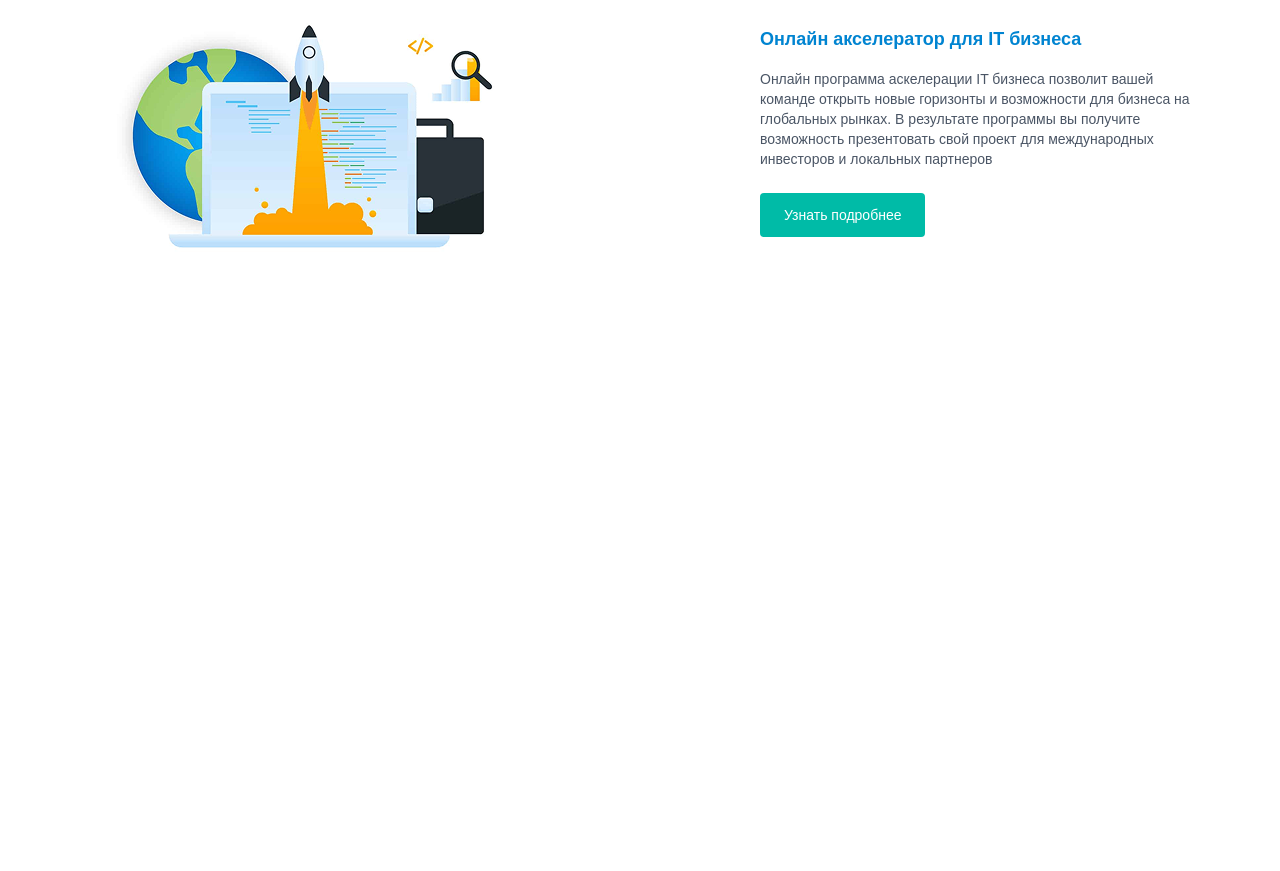
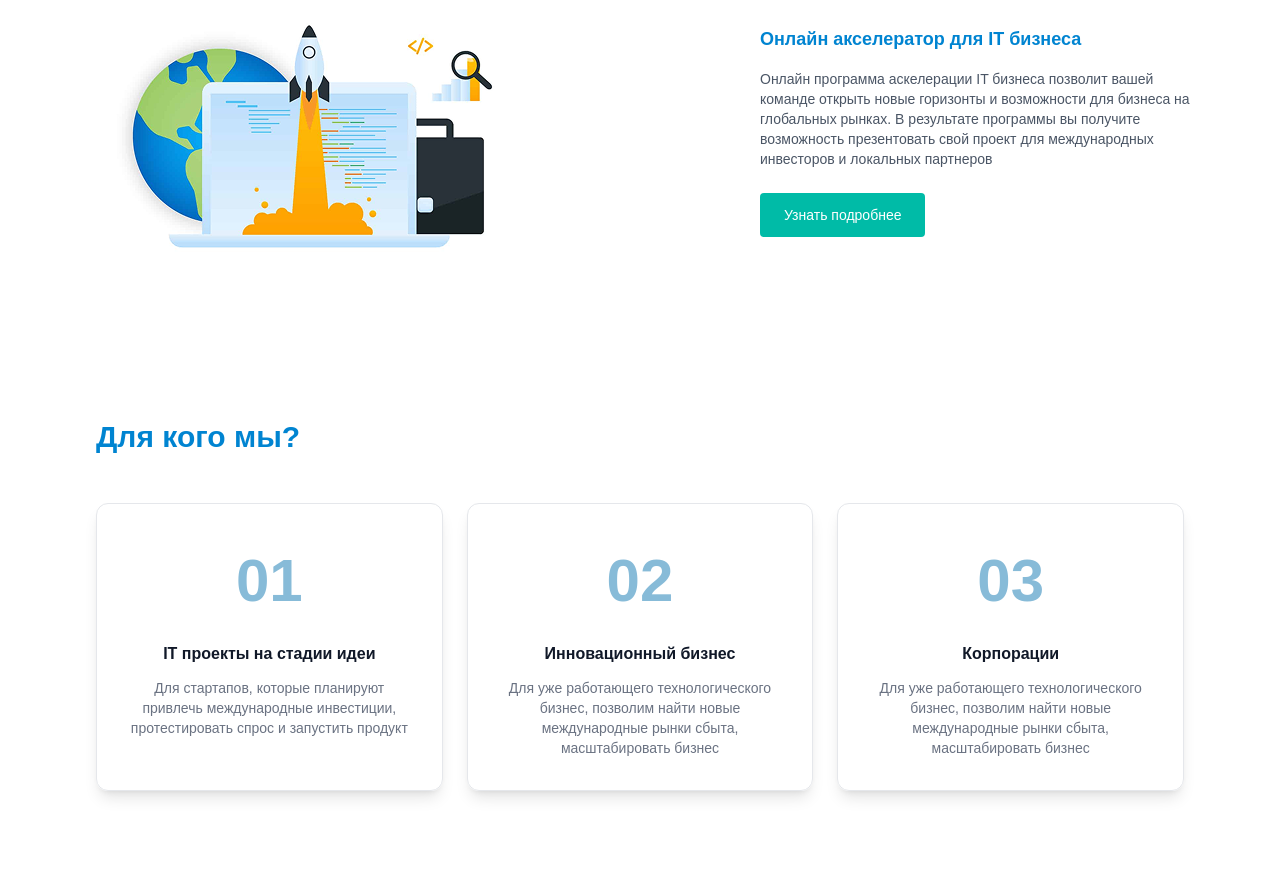
Before and after one commit to mirzozodam2009-lang/Home-Work, a website: page index.html in a window 1280 px wide. Shown: the part 1333-2204 px from the top of the page. Before the commit the page ends 1672 px from the top, so only its background shows below. Drawn offline with Linux system fonts and the light colour scheme.

Commit message:
Section 3

```diff
--- a/index.html
+++ b/index.html
@@ -81,6 +81,28 @@
   </div>
 </section>
 
+<section class="max-w-6xl mx-auto px-8 py-20">
+  <h2 class="text-3xl font-bold text-sky-600 mb-12">Для кого мы?</h2>
+
+  <div class="grid md:grid-cols-3 gap-6">
+    <div class="border border-gray-200 rounded-xl p-8 text-center shadow-lg">
+      <span class="text-[60px] font-bold text-[#87BBD8]">01</span>
+      <h3 class="font-bold text-gray-900 mt-4 mb-3">IT проекты на стадии идеи</h3>
+      <p class="text-sm text-gray-500">Для стартапов, которые планируют привлечь международные инвестиции, протестировать спрос и запустить продукт</p>
+    </div>
+    <div class="border border-gray-200 rounded-xl p-8 text-center shadow-lg">
+      <span class="text-[60px] font-bold text-[#87BBD8]">02</span>
+      <h3 class="font-bold text-gray-900 mt-4 mb-3">Инновационный бизнес</h3>
+      <p class="text-sm text-gray-500">Для уже работающего технологического бизнес, позволим найти новые международные рынки сбыта, масштабировать бизнес</p>
+    </div>
+    <div class="border border-gray-200 rounded-xl p-8 text-center shadow-lg">
+      <span class="text-[60px] font-bold text-[#87BBD8]">03</span>
+      <h3 class="font-bold text-gray-900 mt-4 mb-3">Корпорации</h3>
+      <p class="text-sm text-gray-500">Для уже работающего технологического бизнес, позволим найти новые международные рынки сбыта, масштабировать бизнес</p>
+    </div>
+  </div>
+</section>
+
 
 </body>
 </html>
```
Also changed, not shown: 1 other file.
